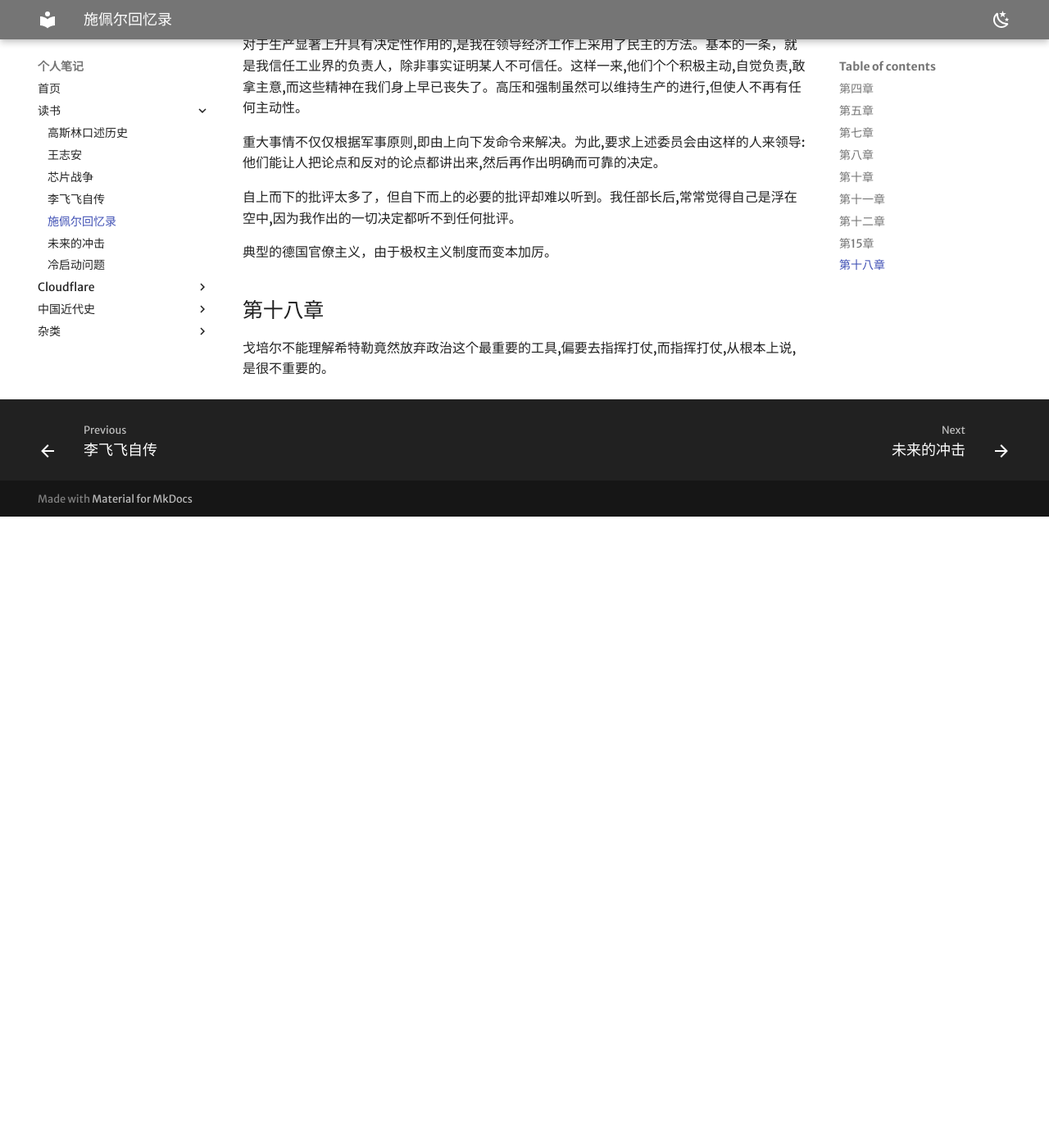
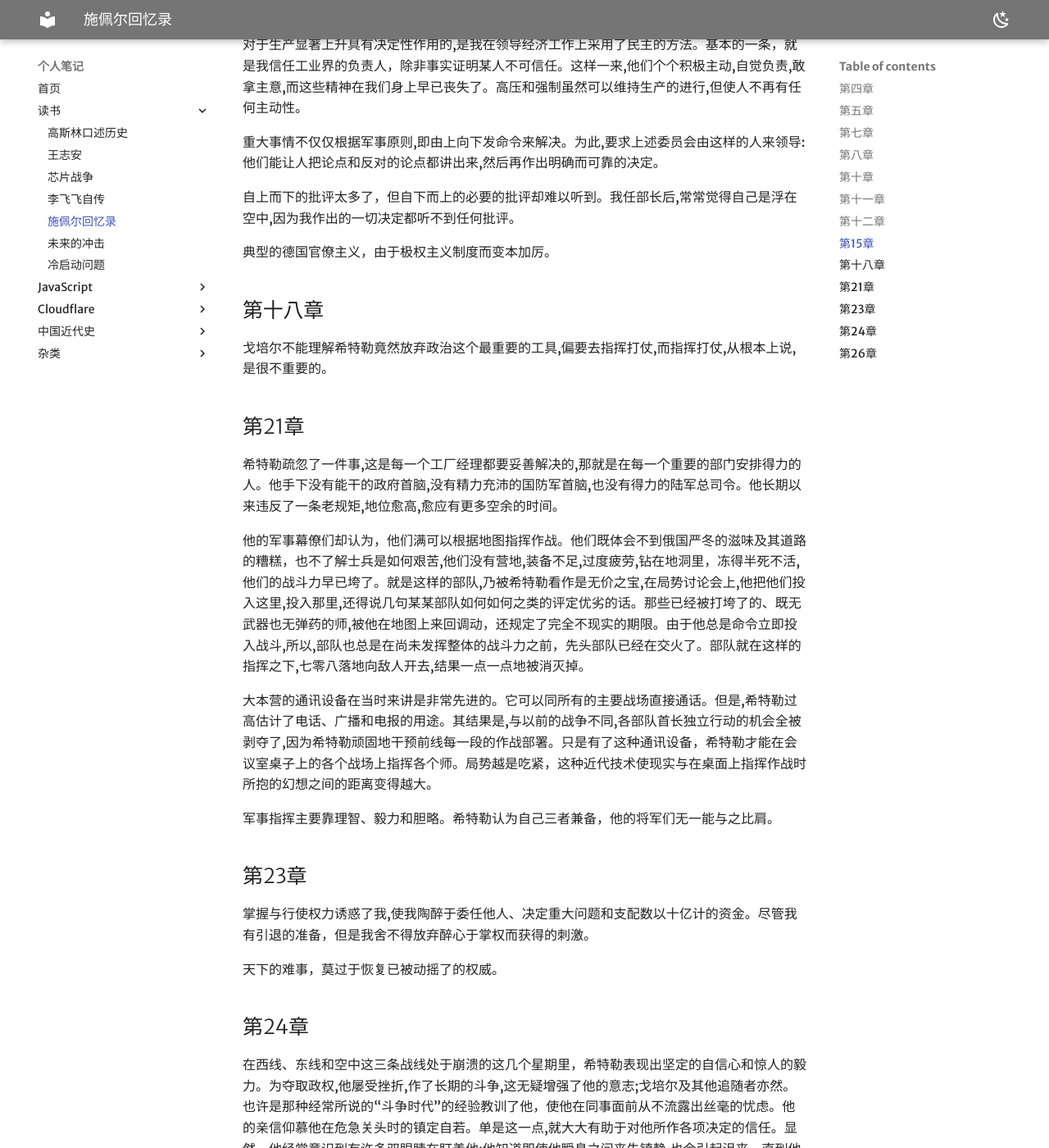
Before and after one commit to ruanyf/notes, an MkDocs documentation site: the page built from docs/读书/施佩尔回忆录.md, in a window 1280 px wide and 1400 px high, scrolled down 3823 px. Shown: the whole window at 82% size. Built offline with MkDocs 1.6.1 and Material for MkDocs 9.7.7, drawn with Linux system fonts in a browser that asks for light colours; some web fonts are replaced; before the commit the page ends 4453 px from its top, so only the background shows below that; some of the changed text lies outside the part shown.

Commit message:
checkpoint at 2025-06-10T12:55:51+0800

```diff
--- a/docs/读书/施佩尔回忆录.md
+++ b/docs/读书/施佩尔回忆录.md
@@ -82,3 +82,29 @@
 ## 第十八章
 
 戈培尔不能理解希特勒竟然放弃政治这个最重要的工具,偏要去指挥打仗,而指挥打仗,从根本上说,是很不重要的。
+
+## 第21章
+
+希特勒疏忽了一件事,这是每一个工厂经理都要妥善解决的,那就是在每一个重要的部门安排得力的人。他手下没有能干的政府首脑,没有精力充沛的国防军首脑,也没有得力的陆军总司令。他长期以来违反了一条老规矩,地位愈高,愈应有更多空余的时间。
+
+他的军事幕僚们却认为，他们满可以根据地图指挥作战。他们既体会不到俄国严冬的滋味及其道路的糟糕，也不了解士兵是如何艰苦,他们没有营地,装备不足,过度疲劳,钻在地洞里，冻得半死不活,他们的战斗力早已垮了。就是这样的部队,乃被希特勒看作是无价之宝,在局势讨论会上,他把他们投入这里,投入那里,还得说几句某某部队如何如何之类的评定优劣的话。那些已经被打垮了的、既无武器也无弹药的师,被他在地图上来回调动，还规定了完全不现实的期限。由于他总是命令立即投入战斗,所以,部队也总是在尚未发挥整体的战斗力之前，先头部队已经在交火了。部队就在这样的指挥之下,七零八落地向敌人开去,结果一点一点地被消灭掉。
+
+大本营的通讯设备在当时来讲是非常先进的。它可以同所有的主要战场直接通话。但是,希特勒过高估计了电话、广播和电报的用途。其结果是,与以前的战争不同,各部队首长独立行动的机会全被剥夺了,因为希特勒顽固地干预前线每一段的作战部署。只是有了这种通讯设备，希特勒才能在会议室桌子上的各个战场上指挥各个师。局势越是吃紧，这种近代技术使现实与在桌面上指挥作战时所抱的幻想之间的距离变得越大。
+
+军事指挥主要靠理智、毅力和胆略。希特勒认为自己三者兼备，他的将军们无一能与之比肩。
+
+## 第23章
+
+掌握与行使权力诱惑了我,使我陶醉于委任他人、决定重大问题和支配数以十亿计的资金。尽管我有引退的准备，但是我舍不得放弃醉心于掌权而获得的刺激。
+
+天下的难事，莫过于恢复已被动摇了的权威。
+
+## 第24章
+
+在西线、东线和空中这三条战线处于崩溃的这几个星期里，希特勒表现出坚定的自信心和惊人的毅力。为夺取政权,他屡受挫折,作了长期的斗争,这无疑增强了他的意志;戈培尔及其他追随者亦然。也许是那种经常所说的“斗争时代”的经验教训了他，使他在同事面前从不流露出丝毫的忧虑。他的亲信仰慕他在危急关头时的镇定自若。单是这一点,就大大有助于对他所作各项决定的信任。显然，他经常意识到有许多双眼睛在盯着他;他知道即使他瞬息之问丧失镇静,也会引起沮丧。直到他生命的终结为止,这种自我控制一直是一种非凡的意志力。他不顾自己迅速衰老,不顾疾病缠身,不顾莫雷尔的实验,也不顾使他晕头转向的越来越沉重的负担,强使自己表现出这种意志力。在我看来，他常常是无拘无束、粗野鲁养，象一个没有东西能使他沮丧和厌倦的六岁孩子一样。这在某些方面固然荒唐可笑,但是他也博得了人们的尊敬。
+
+如果说希特勒身上有某种病态的东西的话，那就是他对福星高照的信任从不动摇。他本质上是个有信仰的人，但是他的信仰能力已经变形为对自己的信仰了。
+
+## 第26章
+
+如果说某一建筑可以被当作某种局势的象征的话，那末这座地下避弹室就是。从外表看,它象一座古埃及坟基。它实际上就是一大堆混凝土,没有窗子,没有直接的通风口;如果画一张横截图,就可看出,混凝土的体积远远超过了可以使用的空间体积好几倍。他就在这个坟墓里生活、工作、睡觉。他的上下四周都是五米厚的混凝土墙，从夸张的意义上来说,这些墙把他同外部世界隔绝了,而且把他关在自己的狂想世界之中。
```
Also changed, not shown: docs/JavaScript/package.json.md (added, +7 -0 lines), docs/JavaScript/rollup.js.md (added, +87 -0 lines), docs/index.md (+2 -0 lines), docs/nav.md (+2 -0 lines), docs/中国近代史/新冠疫情.md (+9 -0 lines), docs/杂类/财务报表分析.md (+6 -0 lines), docs/读书/钢铁侠.md (added, +19 -0 lines), 2 other files.
